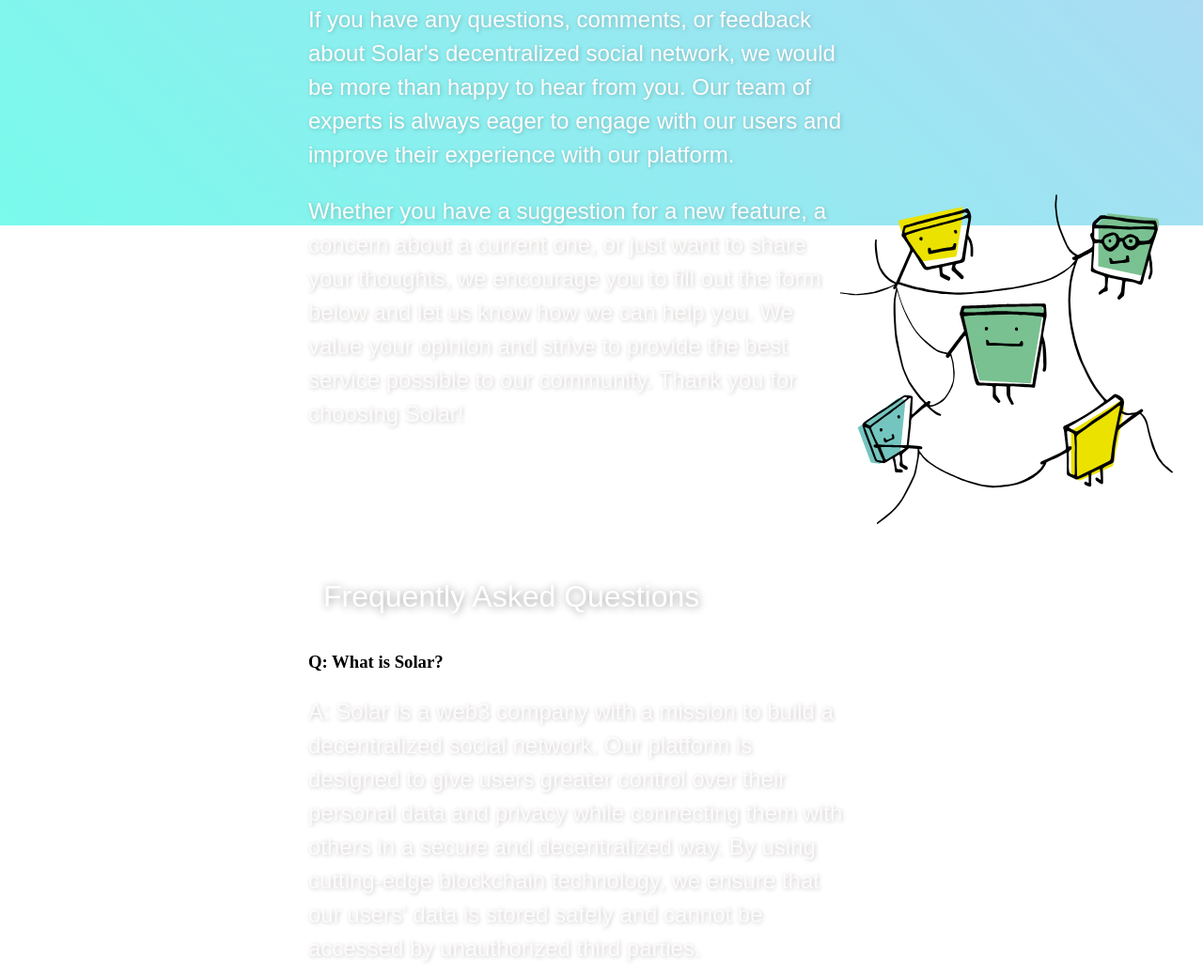
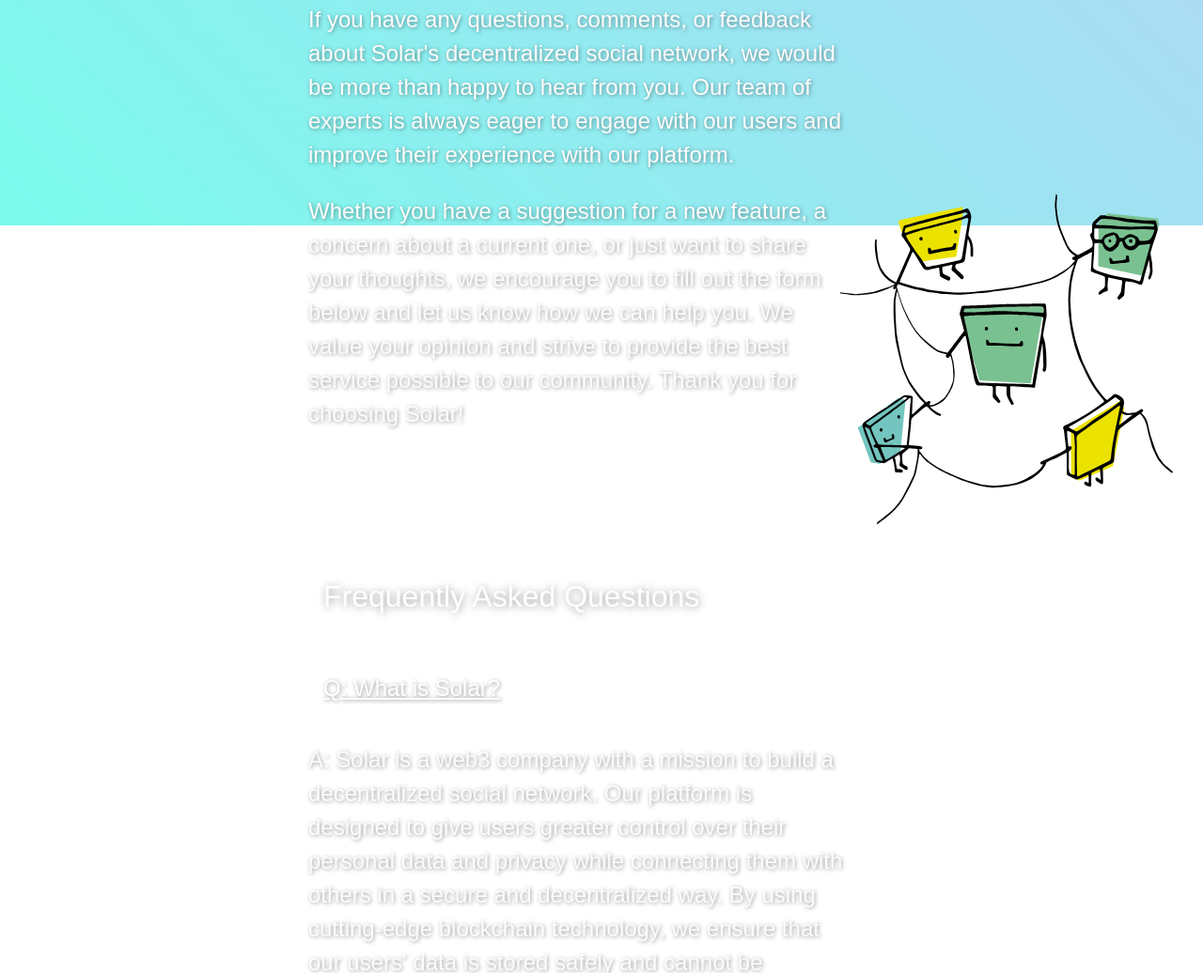
Before and after one commit to TheSalmanK/343-s23-p1, a plain HTML site: page contact.html in a window 1280 px wide. Shown: the part 560-1596 px from the top of the page at 94% size. Drawn offline with Linux system fonts and the light colour scheme.

Commit message:
fg
sdbjv

```diff
--- a/css/typography.css
+++ b/css/typography.css
@@ -18,7 +18,7 @@ p {
    color: #fffbfb;
    border-radius: 10px;
    padding: 0rem;
-   filter: drop-shadow(1px 1px 2px rgba(0, 0, 0, 0.212));
+   filter: drop-shadow(1px 1px 2px rgba(0, 0, 0, 0.404));
    z-index: 1;
 
 }
@@ -33,6 +33,17 @@ font-weight: 100;
    margin-top: 1rem;
    margin-bottom: 1rem;
    filter: drop-shadow(1px 1px 4px rgba(0, 0, 0, 0.404));
+}
+h3 {
+   font-family: neue-haas-grotesk-text, sans-serif;
+font-style: normal;
+font-weight: 100;
+   font-size: 1.5rem;
+   text-decoration: underline;
+   line-height: 1.5;
+   color: #fff;
+   padding: 1rem;
+   filter: drop-shadow(1px 1px 2px rgba(0, 0, 0, 0.404));
 }
 h1 {
    font-family: neue-haas-grotesk-text, sans-serif;
```
Also changed, not shown: index.html (+4 -4 lines), 1 other file.
